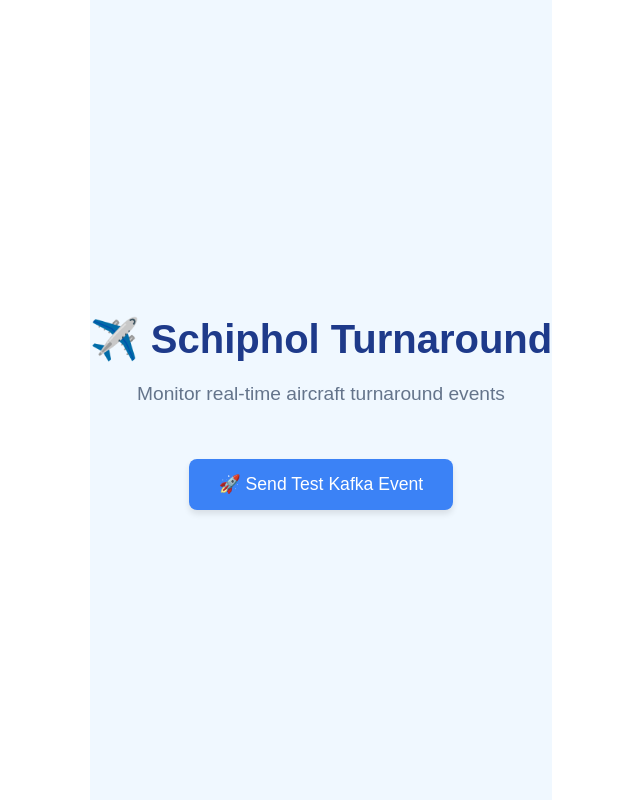
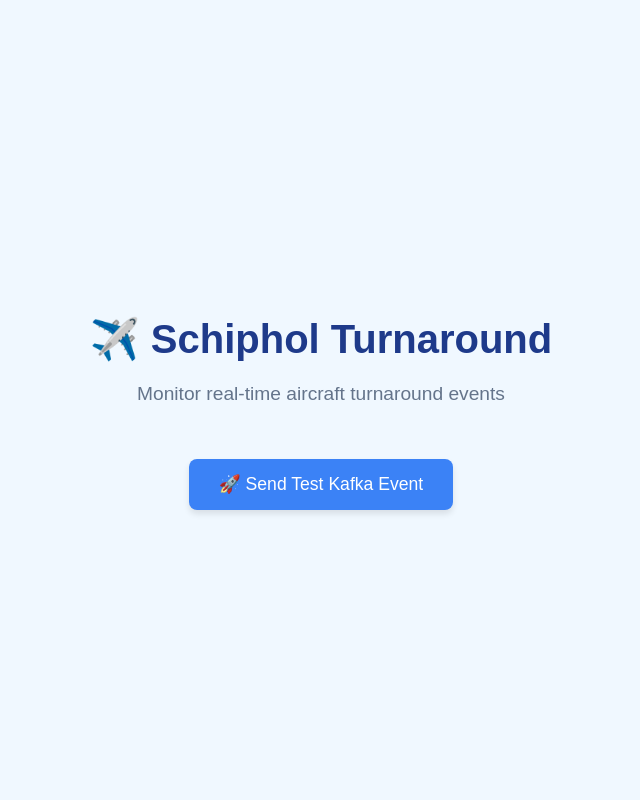
Before and after one commit to hermanvulkers/simple-turnaround, a React (Vite) app in the folder frontend/: page / in a window 1280 px wide. Shown: the whole page, without its empty margins (319-959 px from the left). Built offline with nearby package versions, Linux system fonts and the light colour scheme.

Commit message:
chore: add static ip annotation to backend service

```diff
--- a/frontend/src/App.css
+++ b/frontend/src/App.css
@@ -1,6 +1,5 @@
 #root {
-  max-width: 1280px;
-  margin: 0 auto;
+  width: 100%;
   text-align: center;
   background-color: #f0f8ff;
 }
```
Also changed, not shown: 1 other file (tests, documents, lock files or other folders).
